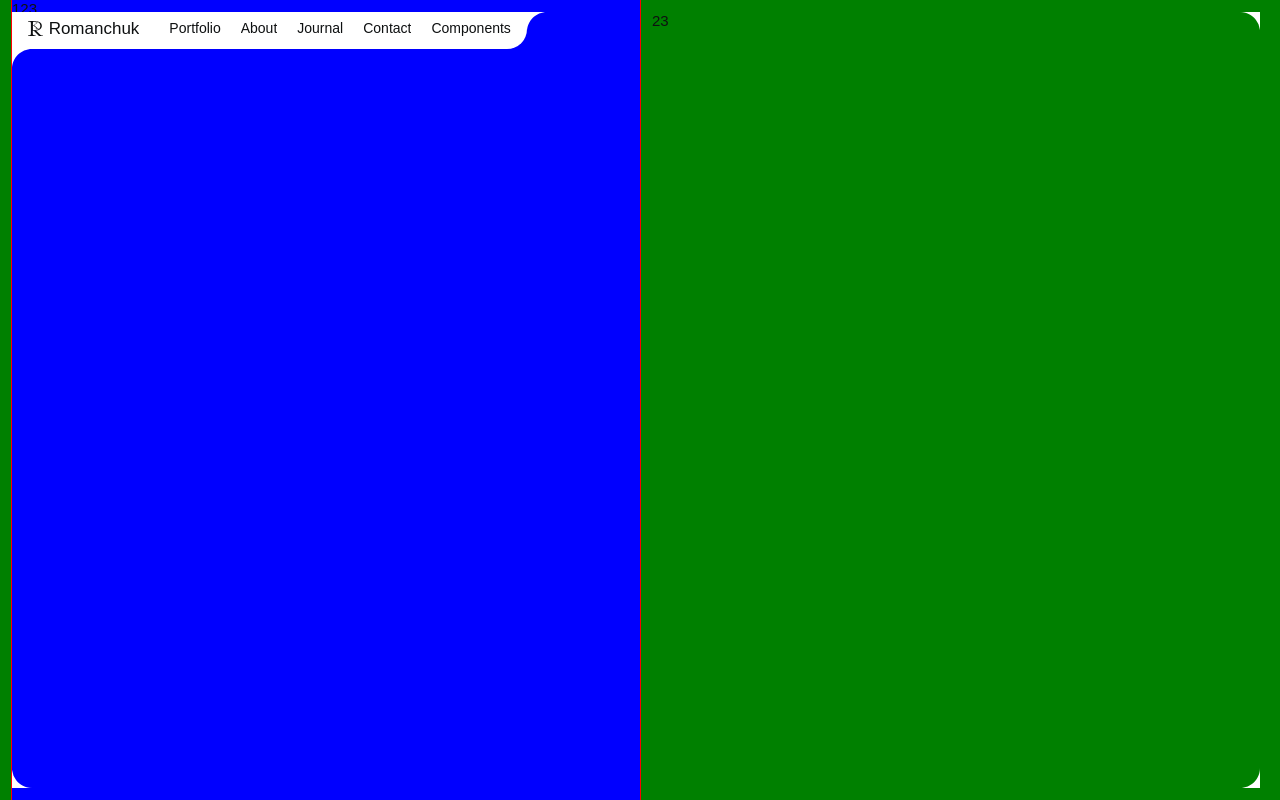
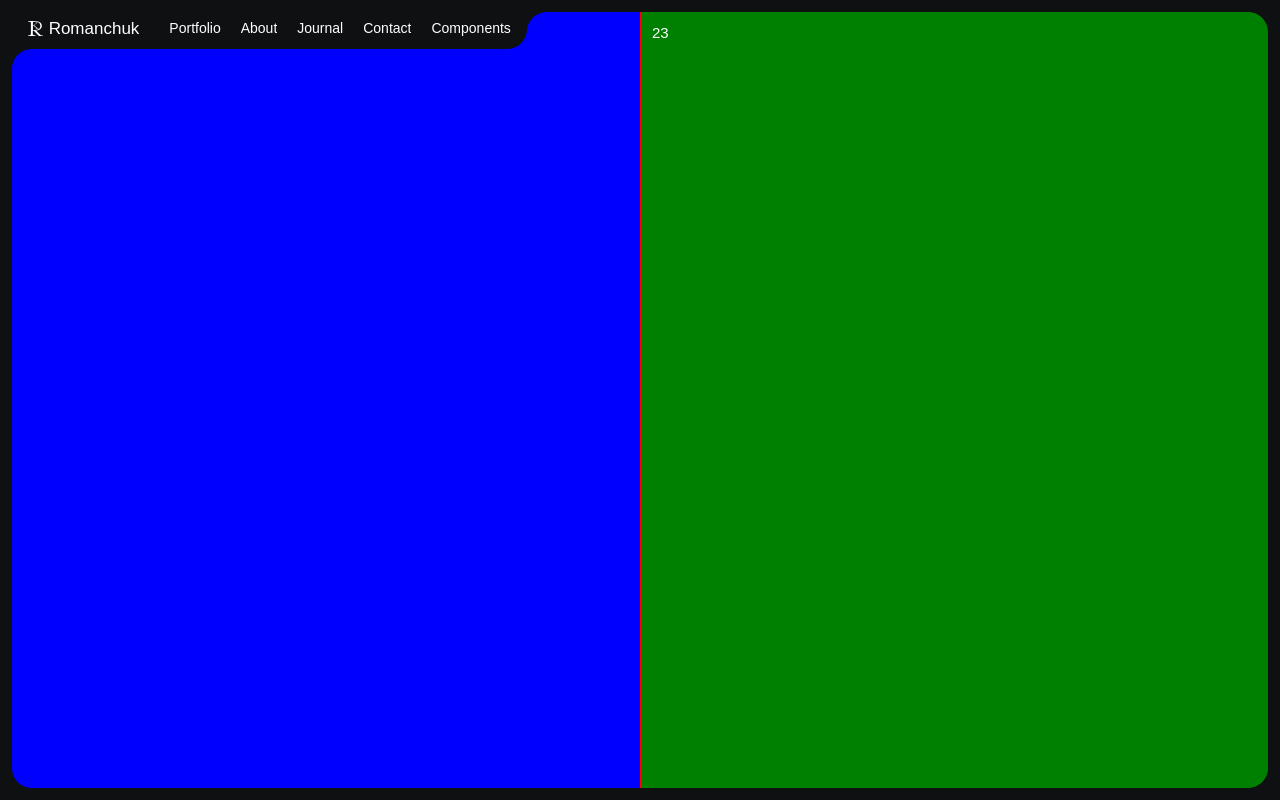
Before and after one commit to K3066/portfolioFolder, a Vue app in the folder portfolio-folder/: page / in a window 1280 px wide. Built offline with nearby package versions, Linux system fonts and the light colour scheme; the HTML template or start-up script is replaced by a standard one.

Commit message:
Continue layer work

```diff
--- a/portfolio-folder/src/App.vue
+++ b/portfolio-folder/src/App.vue
@@ -1,13 +1,14 @@
 <script setup lang="ts">
 import { RouterView } from 'vue-router'
 import FolderHeader from "@/components/FolderHeader.vue";
-import CornerBlock from "@/components/CornerBlock.vue";
-import RoundedEdge from "@/components/RoundedEdge.vue";
+import BorderLayer from "@/components/BorderLayer.vue";
 </script>
 
 <template>
   <folder-header />
   <router-view class="folder"/>
+  <border-layer/>
+
 </template>
 
 <style scoped lang="sass">
@@ -17,6 +18,6 @@ import RoundedEdge from "@/components/RoundedEdge.vue";
   display: flex
   flex-grow: 1
   position: relative
-  padding: 0 0.75rem
+  padding: 0.75rem
 
 </style>
--- a/portfolio-folder/src/assets/base.sass
+++ b/portfolio-folder/src/assets/base.sass
@@ -20,25 +20,26 @@
 
 /* semantic color variables for this project */
 \:root
-  --color-text: var(--app-text-default)
-  --color-text-mute: var(--app-text-mute)
+  --color-text: var(--app-inverse-text-default)
+  --color-text-mute: var(--app-inverse-text-mute)
 
-  --color-background: var(--app-background-default)
-  --color-background-soft: var(--app-background-soft)
-  --color-background-mute: var(--app-background-mute)
+  --color-background: var(--app-inverse-background-default)
+  --color-background-soft: var(--app-inverse-background-soft)
+  --color-background-mute: var(--app-inverse-background-mute)
 
-  --color-border: var(--app-border-default)
+  --color-border: var(--app-inverse-border-default)
 
 @media (prefers-color-scheme: dark)
   \:root
-    --color-text: var(--app-inverse-text-default)
-    --color-text-mute: var(--app-inverse-text-mute)
 
-    --color-background: var(--app-inverse-background-default)
-    --color-background-soft: var(--app-inverse-background-soft)
-    --color-background-mute: var(--app-inverse-background-mute)
+    --color-text: var(--app-text-default)
+    --color-text-mute: var(--app-text-mute)
 
-    --color-border: var(--app-inverse-border-default)
+    --color-background: var(--app-background-default)
+    --color-background-soft: var(--app-background-soft)
+    --color-background-mute: var(--app-background-mute)
+
+    --color-border: var(--app-border-default)
 
 *,
 *::before,
--- a/portfolio-folder/src/assets/main.sass
+++ b/portfolio-folder/src/assets/main.sass
@@ -7,3 +7,4 @@
   display: flex
   flex-direction: column
   flex-grow: 1
+  overflow-y: auto
--- a/portfolio-folder/src/components/BaseLayout.vue
+++ b/portfolio-folder/src/components/BaseLayout.vue
@@ -1,6 +1,5 @@
 <script setup lang="ts">
 
-import RoundedEdge from "@/components/RoundedEdge.vue";
 </script>
 
 <template>
@@ -11,11 +10,6 @@ import RoundedEdge from "@/components/RoundedEdge.vue";
       <div class="base-layout--right">
         <slot class="base-layout--right" name="right"/>
       </div>
-
-      <rounded-edge align="top-left"/>
-      <rounded-edge align="top-right"/>
-      <rounded-edge align="bottom-left"/>
-      <rounded-edge align="bottom-right"/>
     </div>
 </template>
 
@@ -24,9 +18,11 @@ import RoundedEdge from "@/components/RoundedEdge.vue";
   display: flex
   flex-direction: row
   gap: 0.75rem
-  max-height: 100%
+  width: 100%
   align-items: stretch
   overflow-y: auto
+  position: relative
+
   &--right, &--left
     height: 100%
     flex-grow: 1
@@ -41,7 +37,4 @@ import RoundedEdge from "@/components/RoundedEdge.vue";
   &--right
     padding: 0.75rem 0
     flex: 1
-  .rounded-edge
-    position: fixed
-    right: 1.25rem
 </style>
--- /dev/null
+++ b/portfolio-folder/src/components/BorderLayer.vue
@@ -0,0 +1,36 @@
+<script setup lang="ts">
+
+import RoundedEdge from "@/components/RoundedEdge.vue";
+</script>
+
+<template>
+<div class="border-layer">
+  <div class="border-layer--border">
+    <rounded-edge align="top-left"/>
+    <rounded-edge align="top-right"/>
+    <rounded-edge align="bottom-left"/>
+    <rounded-edge align="bottom-right"/>
+  </div>
+</div>
+</template>
+
+<style scoped lang="sass">
+.border-layer
+  position: fixed
+  flex: 0 0 auto
+  top: 0
+  bottom: 0
+  left: 0
+  right: 0
+  width: auto
+  min-height: 100vh
+  background: none
+  user-select: none
+  pointer-events: none
+  z-index: 9
+  &--border
+    height: 100%
+    width: 100%
+    opacity: 1
+    border: 0.75rem solid var(--color-background)
+</style>
--- a/portfolio-folder/src/components/Logo.vue
+++ b/portfolio-folder/src/components/Logo.vue
@@ -11,11 +11,11 @@
       <path  d="M4.7824 12.4954C4.7824 13.2815 4.98643 13.8207 5.39451 14.106C5.80257 14.3634 6.57891 14.5269 7.72348 14.593V15H0V14.593C1.16447 14.5269 1.95079 14.3495 2.35884 14.0642C2.73207 13.7651 2.91622 13.1459 2.91622 12.2101V2.40376C2.91622 1.54799 2.67236 0.991415 2.18469 0.733999C1.89601 0.584399 1.16447 0.476582 0 0.407003V0H7.78323L7.78542 0.52525C7.40088 0.470658 6.91086 0.472456 6.56738 0.508606C6.0074 0.567527 5.62264 0.660408 5.42435 0.775743C4.99037 1.02817 4.7824 1.57581 4.7824 2.40376C4.7824 5.76778 4.7824 9.13136 4.7824 12.4954Z" />
     </svg>
     <div class="app-logo__name">
+      <div class="logo-name--appearing">
+        Konstantin
+      </div>
       <div class="logo-name--hiding">
         Romanchuk
-      </div>
-      <div class="logo-name--appearing">
-        Konstantin
       </div>
     </div>
   </div>
@@ -25,6 +25,7 @@
 #logo
   fill: var(--color-text)
 .app-logo
+  user-select: none
   display: flex
   flex-direction: row
   align-items: start
@@ -36,10 +37,11 @@
     height: 15px
     overflow: hidden
     .logo-name--hiding, .logo-name--appearing
+      transform: translateY(-15px)
       background: transparent
       transition-duration: 0.5s
   &:hover
     .app-logo__name
       .logo-name--hiding, .logo-name--appearing
-          transform: translateY(-17px)
+          transform: translateY(0px)
 </style>
```
